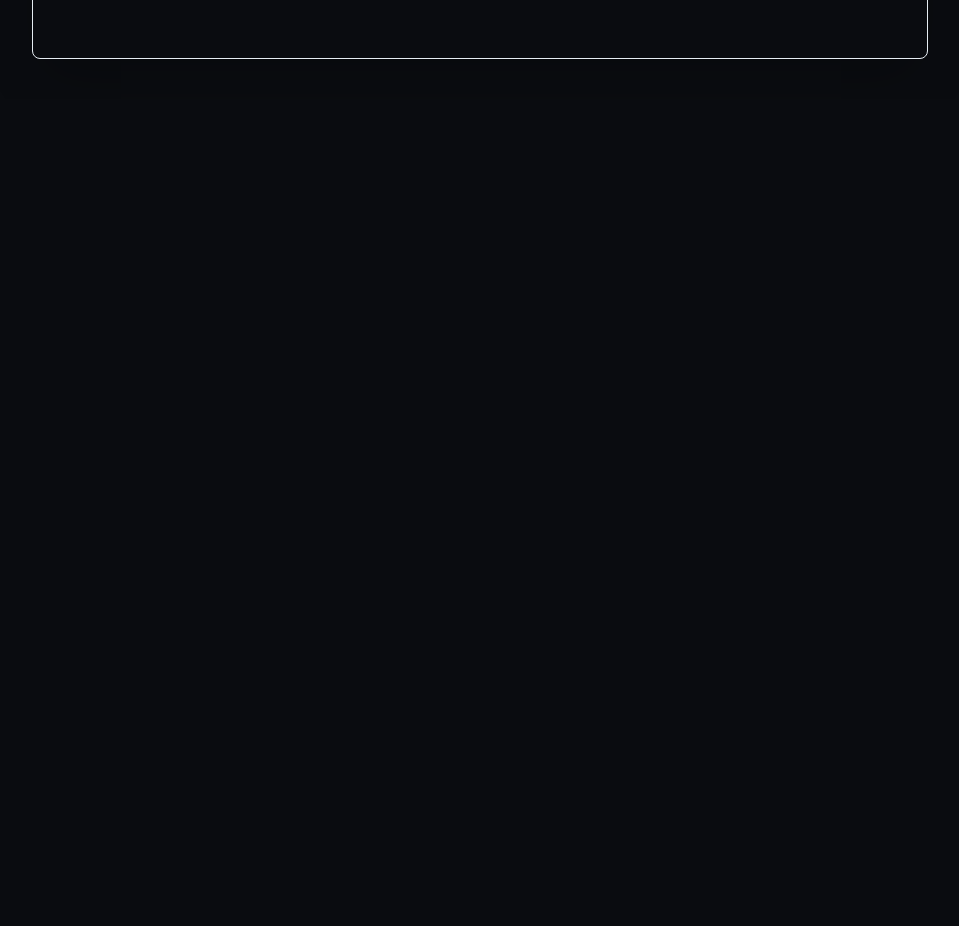
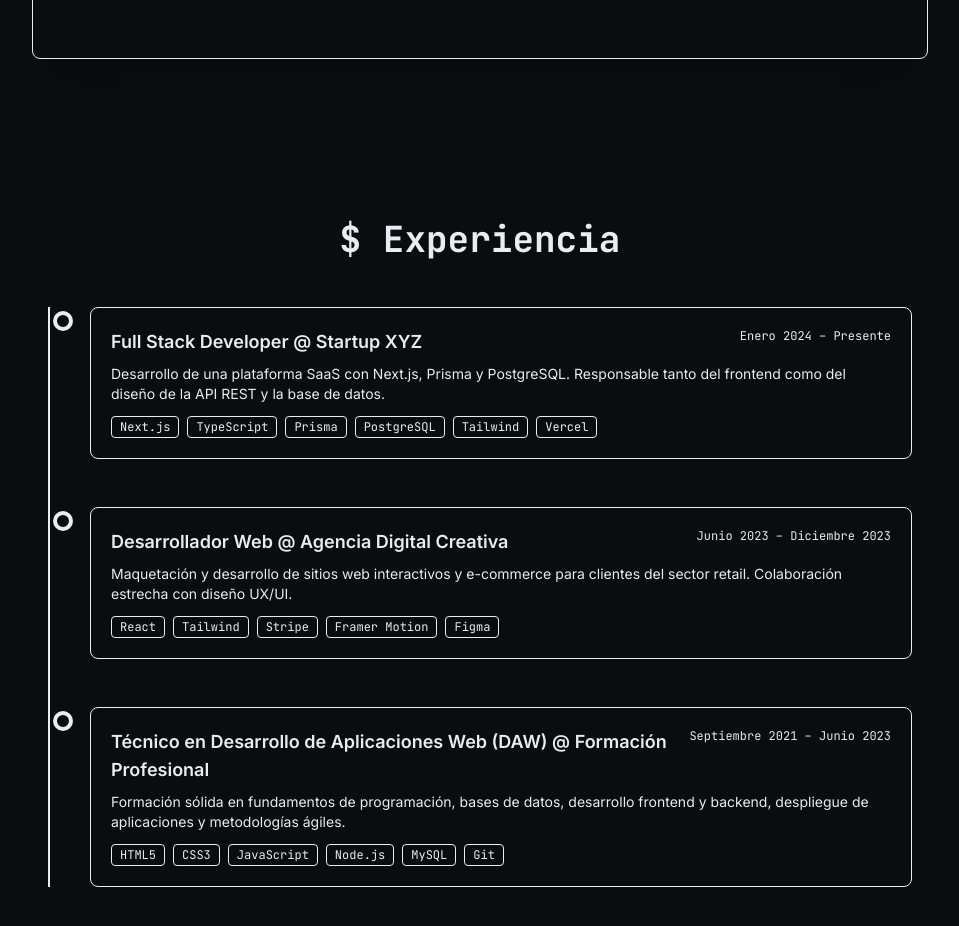
Before and after one commit to MarcFrancesCharles/mi-portfolio, a Next.js app: page / in a window 1280 px wide. Shown: the part 740-1666 px from the top of the page, without its empty margins (160-1119 px from the left). Before the commit the page ends 839 px from the top, so only its background shows below. Built offline with nearby package versions, Linux system fonts and the light colour scheme.

Commit message:
feat: Punto 2.1 - Timeline de experiencia interactiva

```diff
--- a/src/app/page.tsx
+++ b/src/app/page.tsx
@@ -1,9 +1,11 @@
 import Terminal from "@/components/sections/Terminal";
+import ExperienceTimeline from "@/components/sections/ExperienceTimeline";
 
 export default function Home() {
   return (
-    <div className="min-h-screen pt-20 pb-10 flex flex-col items-center justify-center px-4">
-      <div className="w-full max-w-4xl">
+    <div className="min-h-screen pt-20 pb-10 flex flex-col items-center px-4">
+      {/* Hero con terminal */}
+      <section className="w-full max-w-4xl mb-20">
         <h1 className="text-4xl md:text-5xl font-bold text-text-primary mb-2 text-center">
           Construyo aplicaciones web <span className="text-primary">completas</span>
         </h1>
@@ -11,7 +13,10 @@ export default function Home() {
           Full Stack Developer con formación DAW. Desde la arquitectura del servidor hasta el pixel perfect en el frontend.
         </p>
         <Terminal />
-      </div>
+      </section>
+
+      {/* Línea de tiempo */}
+      <ExperienceTimeline />
     </div>
   );
 }
--- /dev/null
+++ b/src/components/sections/ExperienceTimeline.tsx
@@ -0,0 +1,57 @@
+"use client";
+
+import { useRef } from "react";
+import { motion, useInView } from "framer-motion";
+import { experiences } from "@/lib/data/Experience";
+
+export default function ExperienceTimeline() {
+  const sectionRef = useRef<HTMLElement>(null);
+  const isInView = useInView(sectionRef, { once: true, margin: "-100px" });
+
+  return (
+    <section
+      id="experiencia"
+      ref={sectionRef}
+      className="py-20 px-4 max-w-4xl mx-auto"
+    >
+      <h2 className="text-3xl md:text-4xl font-mono font-bold text-text-primary mb-12 text-center">
+        <span className="text-primary">$ </span>Experiencia
+      </h2>
+
+      <div className="relative border-l-2 border-surface pl-6 md:pl-10">
+        {experiences.map((exp, index) => (
+          <motion.div
+            key={exp.id}
+            initial={{ opacity: 0, x: -30 }}
+            animate={isInView ? { opacity: 1, x: 0 } : {}}
+            transition={{ duration: 0.6, delay: index * 0.2 }}
+            className="relative mb-12 last:mb-0"
+          >
+            {/* Círculo en la línea */}
+            <div className="absolute -left-[29px] md:-left-[37px] top-1 w-5 h-5 bg-primary rounded-full border-4 border-background shadow-glow" />
+
+            <div className="bg-surface/30 backdrop-blur-sm rounded-lg p-5 border border-surface hover:border-primary transition-all duration-300">
+              <div className="flex flex-col sm:flex-row sm:justify-between sm:items-start gap-1 mb-2">
+                <h3 className="text-lg font-semibold text-text-primary">
+                  {exp.role} <span className="text-secondary">@ {exp.company}</span>
+                </h3>
+                <span className="text-xs text-text-secondary font-mono whitespace-nowrap">{exp.period}</span>
+              </div>
+              <p className="text-text-secondary text-sm mb-3">{exp.description}</p>
+              <div className="flex flex-wrap gap-2">
+                {exp.technologies.map((tech) => (
+                  <span
+                    key={tech}
+                    className="px-2 py-0.5 text-xs font-mono bg-surface rounded border border-text-secondary/20 text-primary"
+                  >
+                    {tech}
+                  </span>
+                ))}
+              </div>
+            </div>
+          </motion.div>
+        ))}
+      </div>
+    </section>
+  );
+}
--- /dev/null
+++ b/src/lib/data/experience.ts
@@ -0,0 +1,38 @@
+export type Experience = {
+  id: string;
+  role: string;
+  company: string;
+  period: string;
+  description: string;
+  technologies: string[];
+};
+
+export const experiences: Experience[] = [
+  {
+    id: "1",
+    role: "Full Stack Developer",
+    company: "Startup XYZ",
+    period: "Enero 2024 – Presente",
+    description:
+      "Desarrollo de una plataforma SaaS con Next.js, Prisma y PostgreSQL. Responsable tanto del frontend como del diseño de la API REST y la base de datos.",
+    technologies: ["Next.js", "TypeScript", "Prisma", "PostgreSQL", "Tailwind", "Vercel"],
+  },
+  {
+    id: "2",
+    role: "Desarrollador Web",
+    company: "Agencia Digital Creativa",
+    period: "Junio 2023 – Diciembre 2023",
+    description:
+      "Maquetación y desarrollo de sitios web interactivos y e-commerce para clientes del sector retail. Colaboración estrecha con diseño UX/UI.",
+    technologies: ["React", "Tailwind", "Stripe", "Framer Motion", "Figma"],
+  },
+  {
+    id: "3",
+    role: "Técnico en Desarrollo de Aplicaciones Web (DAW)",
+    company: "Formación Profesional",
+    period: "Septiembre 2021 – Junio 2023",
+    description:
+      "Formación sólida en fundamentos de programación, bases de datos, desarrollo frontend y backend, despliegue de aplicaciones y metodologías ágiles.",
+    technologies: ["HTML5", "CSS3", "JavaScript", "Node.js", "MySQL", "Git"],
+  },
+];
```
